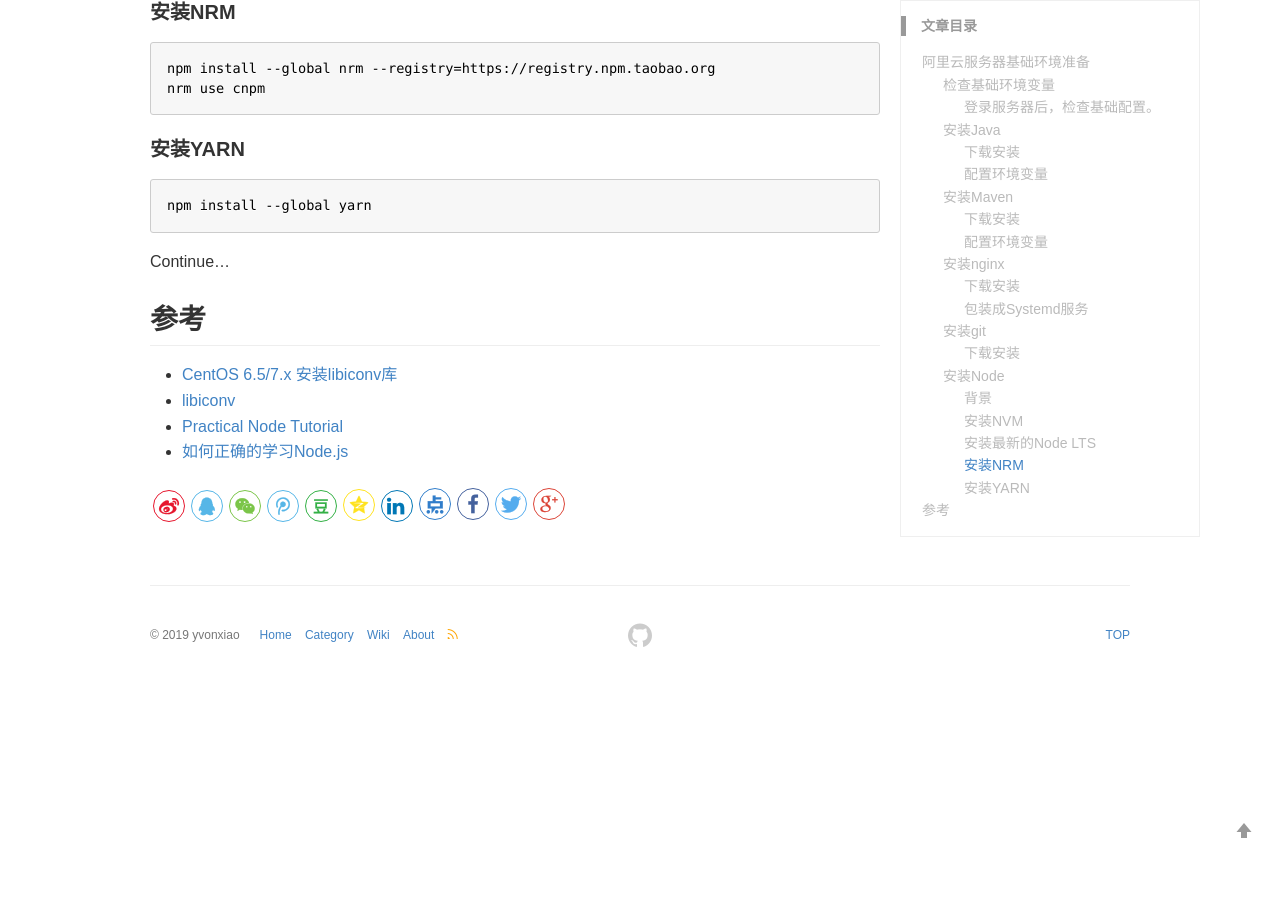
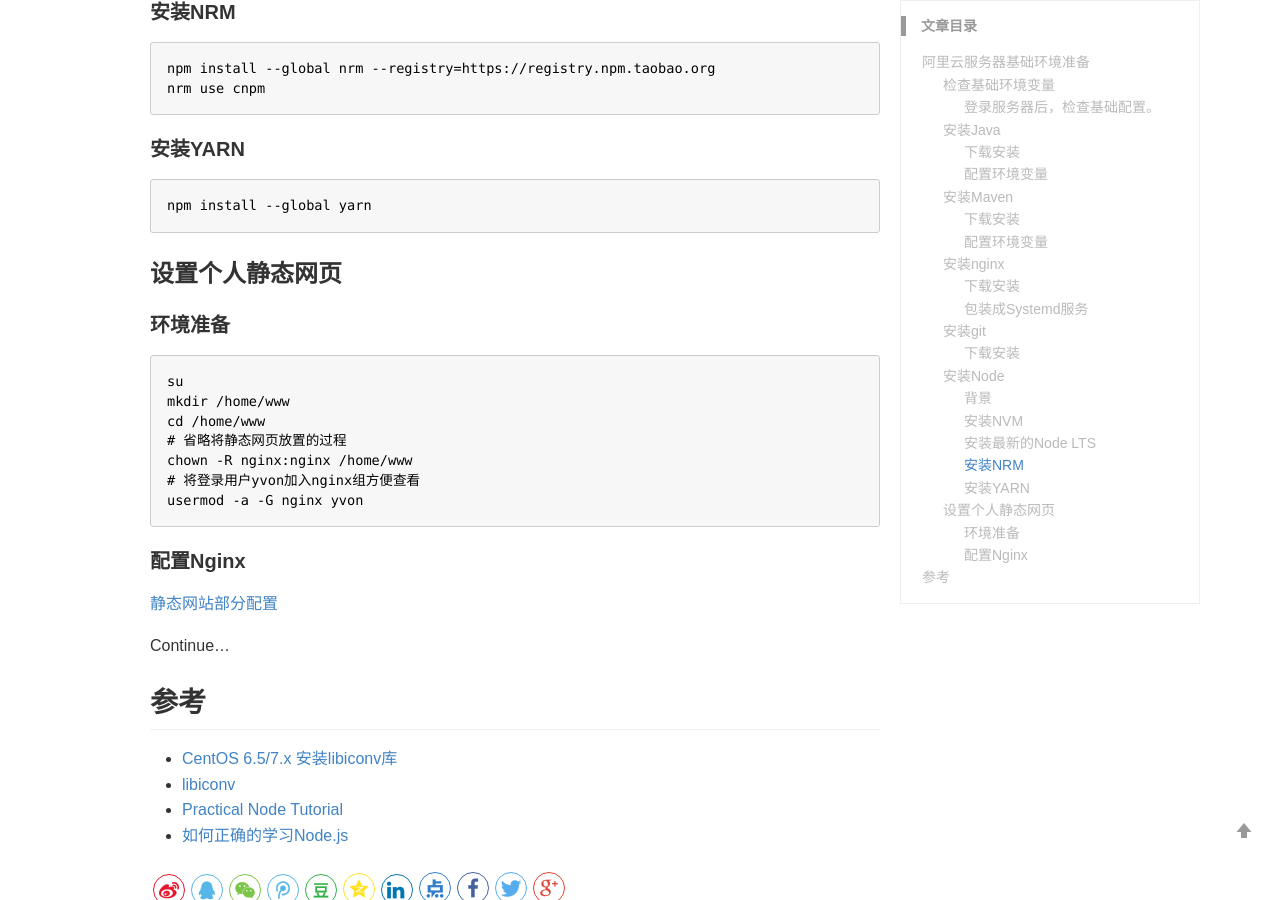
Before and after one commit to yvonxiao/yvonxiao.github.io, a Jekyll site: the page built from _posts/2019/2019-05-14-basic-vps-environment.md, in a window 1280 px wide and 900 px high, scrolled down 4066 px. Built offline with Jekyll 4.4.1, drawn with Linux system fonts in a browser that asks for light colours; comment, search, counter and statistics services are not loaded; before the commit the page ends 4750 px from its top, so only the background shows below that.

Commit message:
append nginx configuration

````diff
--- a/_posts/2019/2019-05-14-basic-vps-environment.md
+++ b/_posts/2019/2019-05-14-basic-vps-environment.md
@@ -171,6 +171,21 @@ nrm use cnpm
 npm install --global yarn
 ```
 
+### 设置个人静态网页
+
+#### 环境准备
+```Bash
+su
+mkdir /home/www
+cd /home/www
+# 省略将静态网页放置的过程
+chown -R nginx:nginx /home/www
+# 将登录用户yvon加入nginx组方便查看
+usermod -a -G nginx yvon
+```
+#### 配置Nginx
+[静态网站部分配置](https://yvonxiao.com/2019/05/23/config-h2-on-centos7)
+
 Continue...
 
 ## 参考
````
